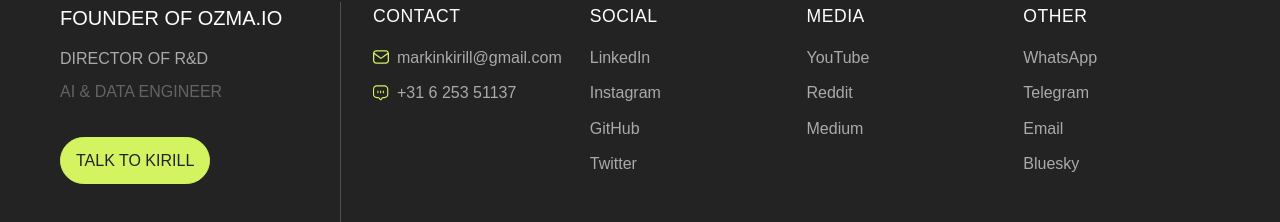
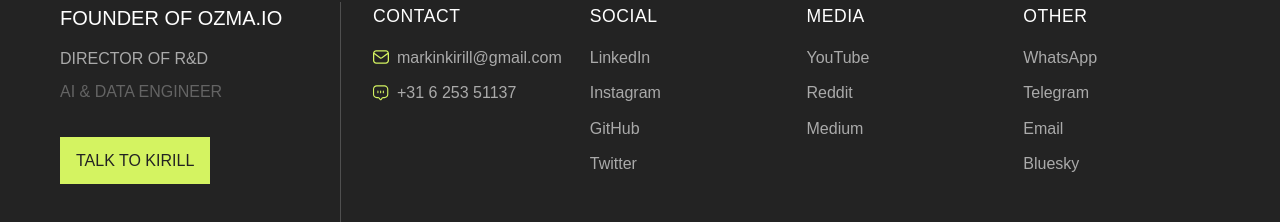
Before and after one commit to kirill-markin/kirill-markin-com, a Next.js app: page / in a window 1280 px wide. Shown: the part 3653-3875 px from the top of the page. Built offline with nearby package versions, Linux system fonts and the light colour scheme.

Commit message:
Refactor footer styles to enhance visual consistency
- Removed the border-radius property from the footer button styles in Footer.module.css to streamline the design.
- This change aims to improve the overall presentation and maintain a cohesive look across the footer components.

```diff
--- a/src/components/Footer.module.css
+++ b/src/components/Footer.module.css
@@ -132,7 +132,6 @@
   background-color: var(--green);
   color: #232323;
   text-decoration: none;
-  border-radius: 5rem;
   font-weight: 400;
   border: 1px solid var(--green);
   transition: all 0.2s;
```
